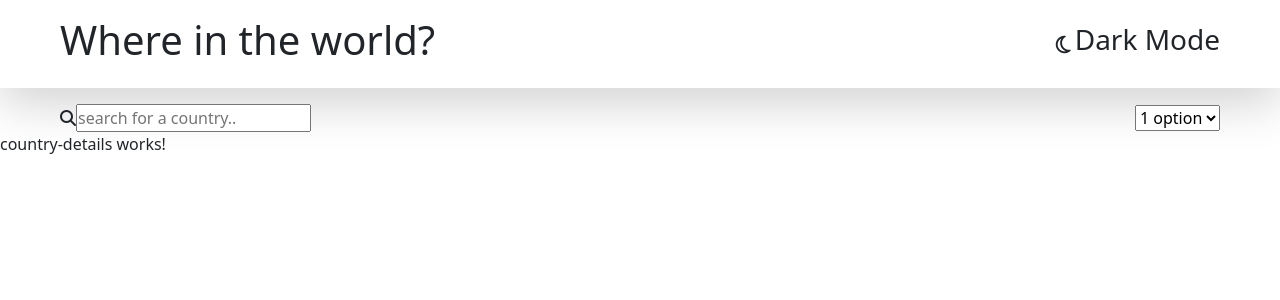
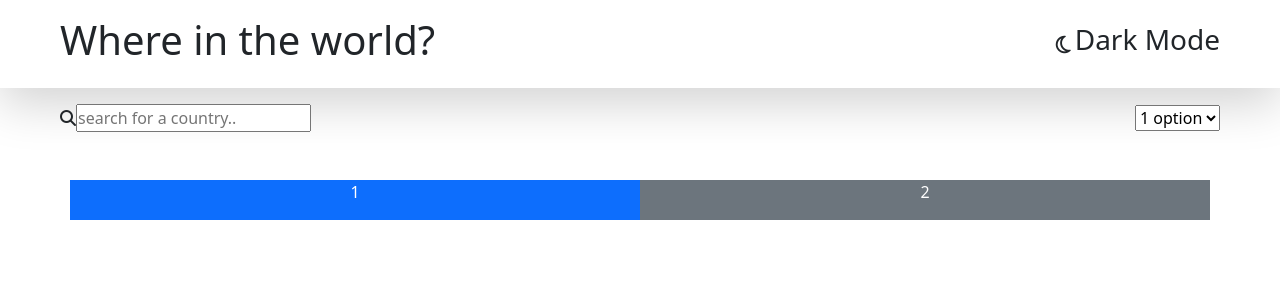
Before and after one commit to micheledevv/rest-countries-api, an Angular app: page /country-details in a window 1280 px wide. Shown: the top 300 px of the page. Built offline with nearby package versions, Linux system fonts and the light colour scheme.

Commit message:
add subject for details component

```diff
--- a/src/app/app.config.ts
+++ b/src/app/app.config.ts
@@ -2,8 +2,8 @@ import { ApplicationConfig, provideZoneChangeDetection } from '@angular/core';
 import { provideRouter } from '@angular/router';
 import { routes } from './app.routes';
 import { provideClientHydration, withEventReplay } from '@angular/platform-browser';
-import { provideHttpClient } from '@angular/common/http';
+import { provideHttpClient, withFetch } from '@angular/common/http';
 
 export const appConfig: ApplicationConfig = {
-  providers: [provideRouter(routes),provideZoneChangeDetection({ eventCoalescing: true }), provideHttpClient(), provideClientHydration(withEventReplay())]
+  providers: [provideRouter(routes),provideZoneChangeDetection({ eventCoalescing: true }), provideHttpClient(withFetch()), provideClientHydration(withEventReplay())]
 };
--- a/src/app/countries-list/countries-list.component.ts
+++ b/src/app/countries-list/countries-list.component.ts
@@ -3,6 +3,7 @@ import { CountriesService } from './countries.service';
 import { Country } from '../models/countryDTO';
 import { Router, NavigationEnd } from '@angular/router';
 import { CommonModule } from '@angular/common';
+import { CountryService } from '../utils/country.service';
 
 @Component({
   selector: 'app-countries-list',
@@ -15,7 +16,7 @@ export class CountriesListComponent {
   listCountries: Partial<Country>[] = [];
   isCountryDetailsPage = false;
 
-  constructor(private httpCountries: CountriesService, private router: Router) {
+  constructor(private httpCountries: CountriesService, private router: Router, private countryService: CountryService) {
     this.router.events.subscribe(event => {
       if (event instanceof NavigationEnd) {
         this.isCountryDetailsPage = event.url.includes('/country-details');
@@ -27,6 +28,7 @@ export class CountriesListComponent {
     this.httpCountries.getCountriesList().subscribe({
       next: (res) => {
         this.listCountries = res;
+        this.countryService.loadCountries(res)
       },
       error: (err) => {
         console.error("Errore nel recupero dei dati:", err);
--- a/src/app/country-details/country-details.component.html
+++ b/src/app/country-details/country-details.component.html
@@ -1 +1,12 @@
-<p>country-details works!</p>
+<div class="container mt-5 ">
+    <div class="row">
+        <div class="col-6 d-flex justify-content-center align-items-center bg-primary text-white">
+            <p>1</p>
+
+        </div>
+
+        <div class="col-6 d-flex justify-content-center align-items-center bg-secondary text-white">
+            <p>2</p>
+        </div>
+    </div>
+</div>
--- a/src/app/country-details/country-details.component.ts
+++ b/src/app/country-details/country-details.component.ts
@@ -1,6 +1,6 @@
 import { CommonModule } from '@angular/common';
 import { Component } from '@angular/core';
-
+import { CountryService } from '../utils/country.service';
 @Component({
   selector: 'app-country-details',
   standalone:true,
@@ -9,5 +9,20 @@ import { Component } from '@angular/core';
   styleUrl: './country-details.component.scss'
 })
 export class CountryDetailsComponent {
+  constructor(private countryService: CountryService){
+
+  }
+    ngOnInit() {
+      console.log('ciao')
+      this.countryService.observableSubject.subscribe({
+        next: (res) => {
+          console.log('RESSSS',res);
+        },
+        error: (err) => {
+          console.error("Errore nel ricevere i dati:", err);
+        }
+      });
+    }
+
 
 }
--- /dev/null
+++ b/src/app/utils/country.service.ts
@@ -0,0 +1,14 @@
+import { Injectable } from '@angular/core';
+import { BehaviorSubject } from 'rxjs';
+
+@Injectable({
+  providedIn: 'root'
+})
+export class CountryService {
+  private subject = new BehaviorSubject<any>(null);
+  observableSubject = this.subject.asObservable();
+
+  loadCountries(data: any) {
+    this.subject.next(data);
+  }
+}
```
Also changed, not shown: 1 other file (tests, documents, lock files or other folders).
